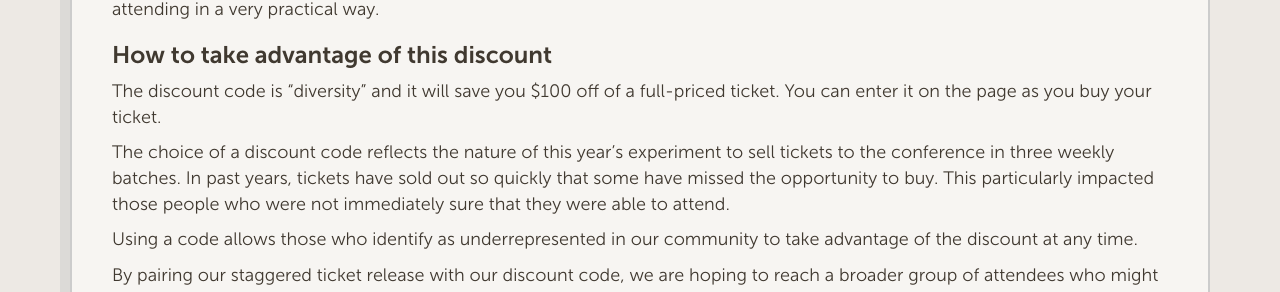
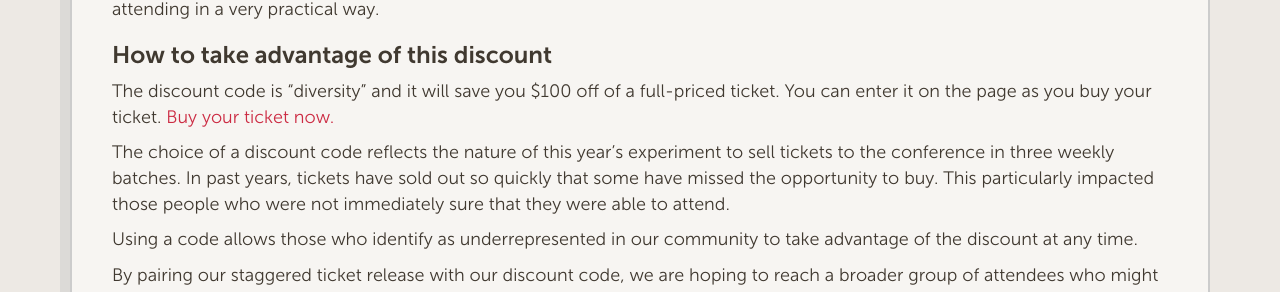
Before and after one commit to goruco/goruco2016, a Jekyll site: the page built from _posts/2016-04-28-discounted-goruco-tickets.md, in a window 1280 px wide. Shown: the part 492-784 px from the top of the page. Built offline with Jekyll 4.4.1, drawn with Linux system fonts in a browser that asks for light colours.

Commit message:
Add a ticket buying link to the diversity post

```diff
--- a/_posts/2016-04-28-discounted-goruco-tickets.md
+++ b/_posts/2016-04-28-discounted-goruco-tickets.md
@@ -32,7 +32,8 @@ title: Discounted GORUCO Tickets
 <p>
   The discount code is "diversity"
   and it will save you $100 off of a full-priced ticket.
-  You can enter it on the page as you buy your ticket.</p>
+  You can enter it on the page as you buy your ticket.
+  <a href="https://ti.to/goruco/2016">Buy your ticket now.</a></p>
 
 <p>
   The choice of a discount code reflects the nature of this year's experiment
```
